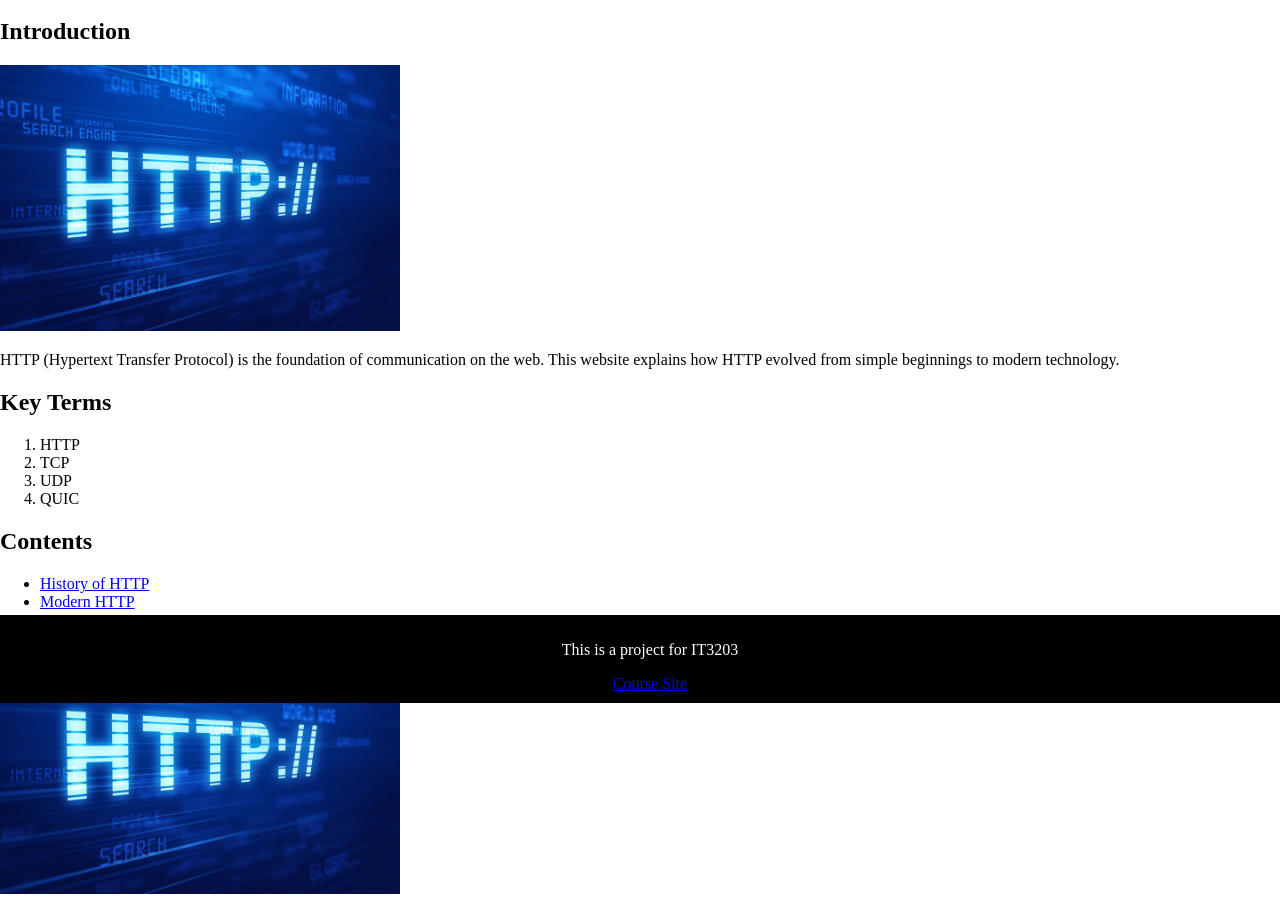
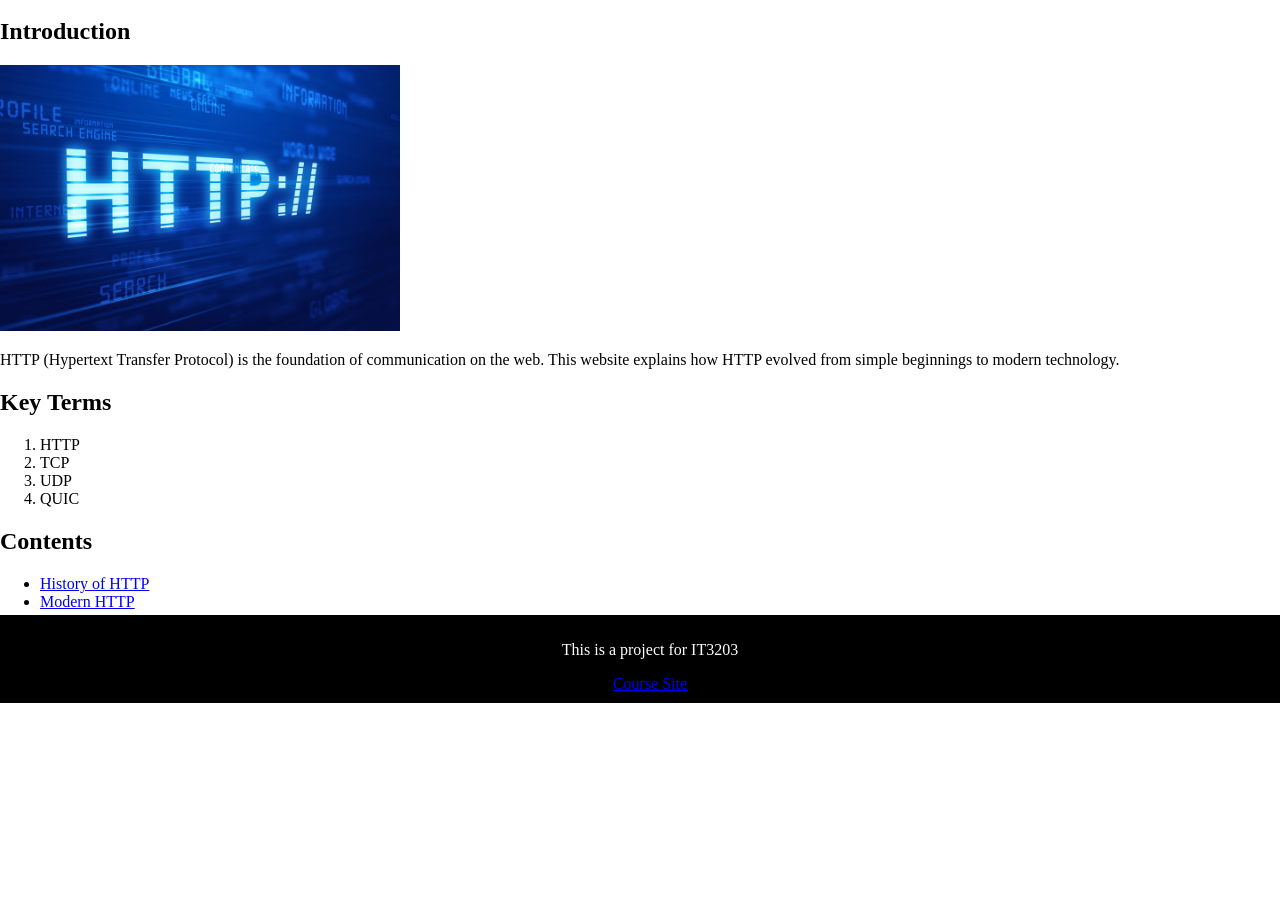
Before and after one commit to TimOmbongi/httpproject, a plain HTML site: page index.html in a window 1280 px wide. Shown: the part 97-995 px from the top of the page. After the commit the page ends 800 px from the top, so only its background shows below. Drawn offline with Linux system fonts and the light colour scheme.

Commit message:
Update index.html

```diff
--- a/index.html
+++ b/index.html
@@ -45,7 +45,6 @@ This website explains how HTTP evolved from simple beginnings to modern technolo
     <li><a href="history.html" target="_blank" title="This is the History Page!" >History of HTTP</a></li>
     <li><a href="modern.html" target="_blank" title="This is the Modern Page!" >Modern HTTP</a></li>
 </ul>
-    <img src="http.jpg"  width="400">
 <footer>
     <p>This is a project for IT3203</p>
     <a href="https://ksuweb.github.io/IT3203/" target="_blank" >Course Site</a>
```
